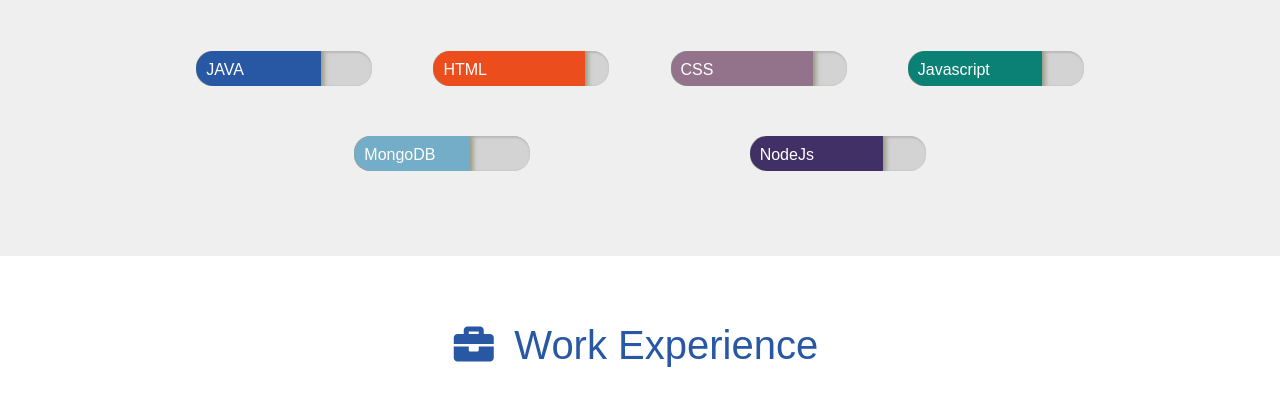
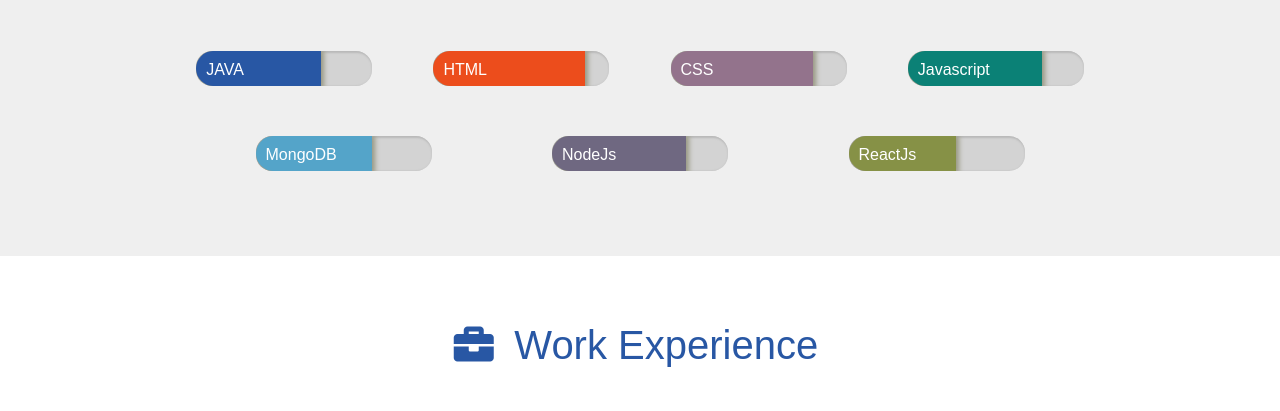
Before and after one commit to Ritikthakur01/My-Resume, a plain HTML site: page index.html in a window 1280 px wide. Shown: the part 1080-1491 px from the top of the page. Drawn offline with Linux system fonts and the light colour scheme.

Commit message:
complete

```diff
--- a/index.css
+++ b/index.css
@@ -524,10 +524,13 @@ button:focus {
     background-color: #93738c;
 }
 .mb-nodejs{
-    background-color: #403066;
+    background-color: #6f6881;
 }
 .mb-db{
-    background-color: #74ADC8;
+    background-color: #54a4c9;
+}
+.mb-react{
+    background-color: #869146;
 }
 
 /*Percentage Classes */
--- a/index.html
+++ b/index.html
@@ -58,6 +58,7 @@
                             <i class="fab fa-github"></i>
                         </a>
                     </li>
+
                 </ul>
 
             </div>
@@ -133,6 +134,13 @@
                     <div class="eighty-percent mb-nodejs" data-value="75">
                         <div class="skill-name">
                             <span> NodeJs </span>
+                        </div>
+                    </div>
+                </div>
+                <div class="skill-progress">
+                    <div class="eighty-percent mb-react" data-value="60">
+                        <div class="skill-name">
+                            <span> ReactJs </span>
                         </div>
                     </div>
                 </div>
```
